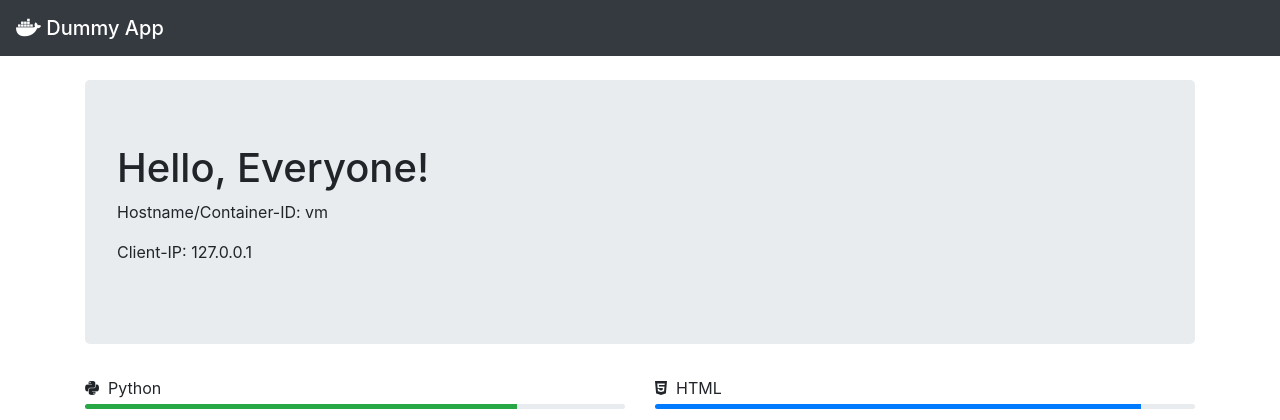
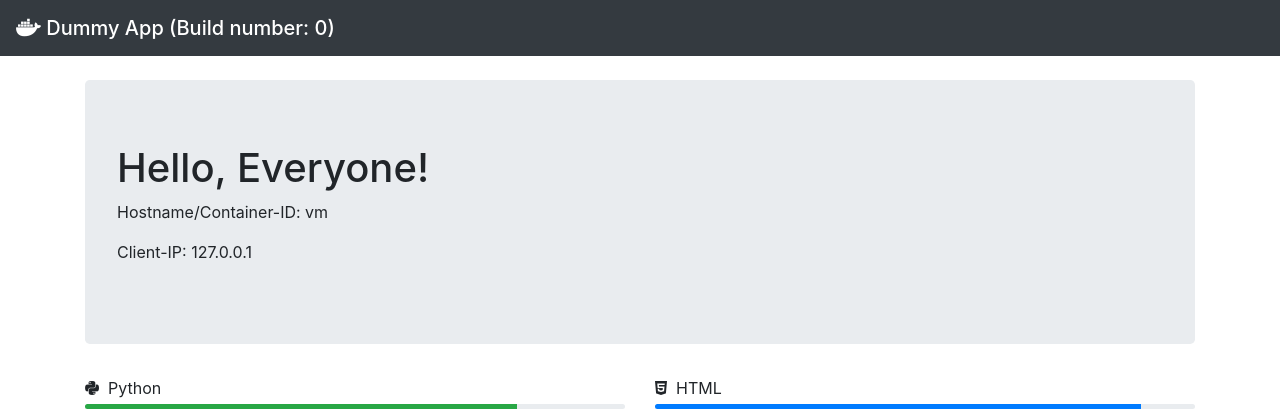
Before and after one commit to matthiashinrichs/dockertest, a Flask app: page / in a window 1280 px wide. Shown: the top 420 px of the page. Run offline with Flask 2, Linux system fonts and the light colour scheme; some libraries are stand-ins or nearby versions.

Commit message:
add build_number to html output

```diff
--- a/app/app.py
+++ b/app/app.py
@@ -11,6 +11,7 @@ app = Flask(__name__)
 @app.route('/')
 def hello_index():
     os_env = os.environ
+    build_number = os.environ.get('BUILD_NUMBER', '0')
     python_version = sys.version
     r_ip = request.environ.get('HTTP_X_REAL_IP', request.remote_addr)
     x_forwarded_ip = request.environ.get('HTTP_X_ORIGINAL_FORWARDED_FOR', '0')
@@ -24,6 +25,7 @@ def hello_index():
         'request_env': req_env,
         'x_forwarded_ip': x_forwarded_ip,
         'hostname': hostname,
+        'build_number': build_number,
         'css_version': css_version
     }
     return render_template('index.html', title='Home', data=data)
--- a/app/templates/index.html
+++ b/app/templates/index.html
@@ -13,7 +13,7 @@
 
 <body>
 <nav class="navbar fixed-top navbar-dark bg-dark">
-    <span class="navbar-brand mb-0 h1"><i class="fab fa-docker"></i>  Dummy App</span>
+    <span class="navbar-brand mb-0 h1"><i class="fab fa-docker"></i>  Dummy App (Build number: {{ data.build_number }})</span>
 </nav>
 
 <div class="container">
--- a/myapp.yaml
+++ b/myapp.yaml
@@ -31,8 +31,6 @@ spec:
         ports:
         - containerPort: 5000
         env:
-        - name: DEMO_GREETING
-          value: "Hello from the environment"
         - name: BUILD_NUMBER
           value: $BUILD_NUMBER
 
```
